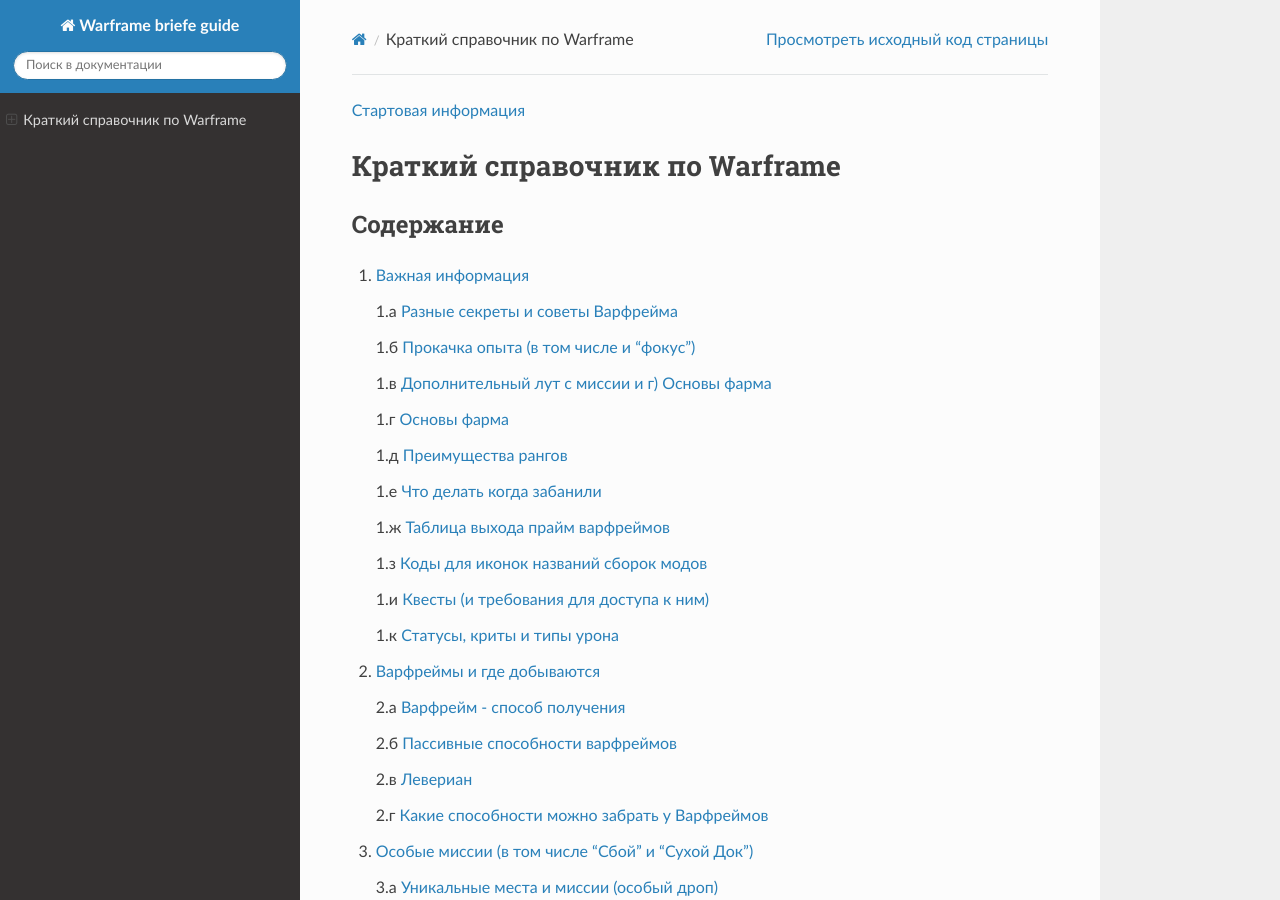
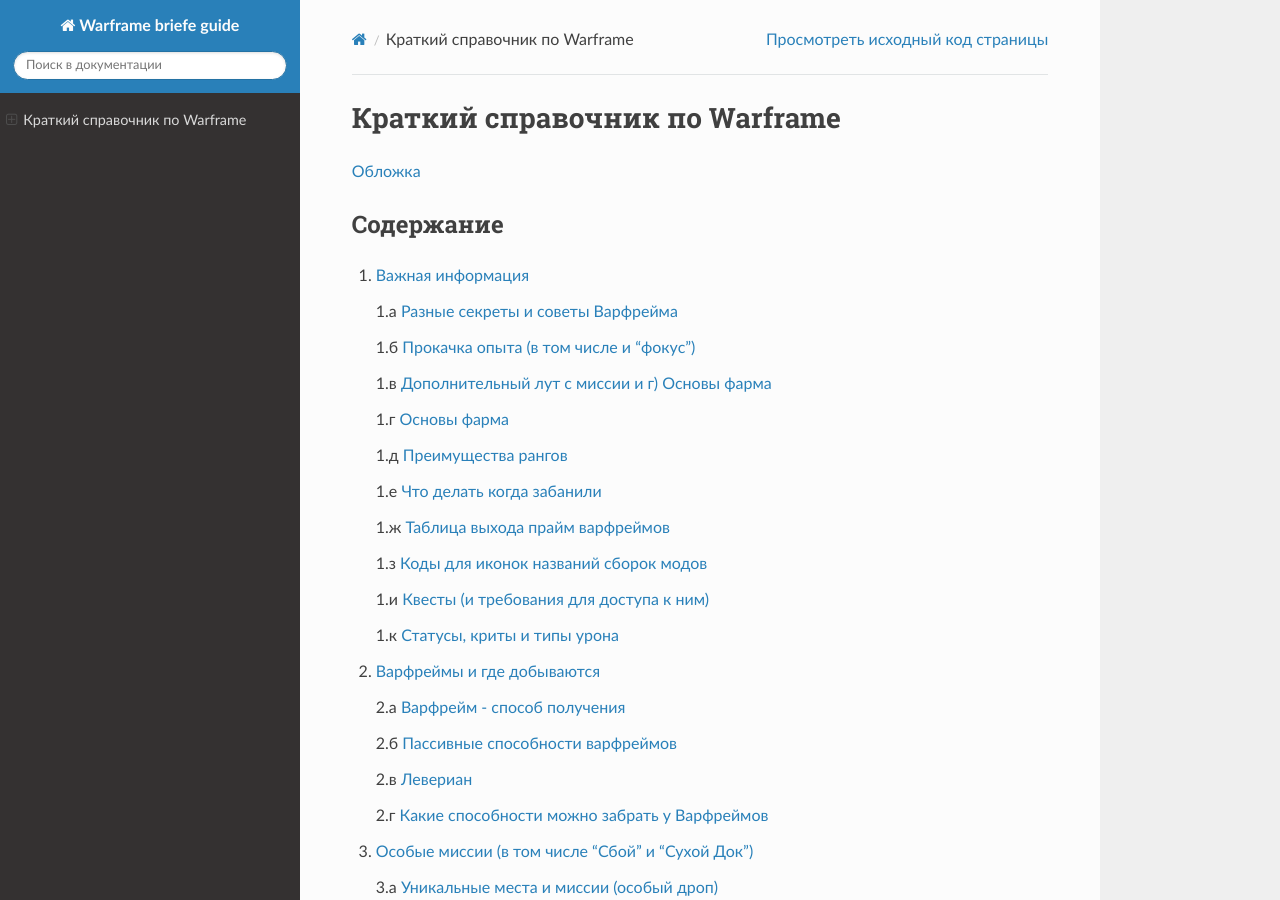
Before and after one commit to crackedmind/warframe-brief-guide, a Sphinx documentation site: the page built from source/index.md, in a window 1280 px wide and 900 px high. Built offline with Sphinx 7.4.7 and the Read the Docs theme 2.0.0, drawn with Linux system fonts in a browser that asks for light colours.

```diff
--- a/source/index.md
+++ b/source/index.md
@@ -1,7 +1,6 @@
-[Стартовая информация](index_1.md)
+# Краткий справочник по Warframe
 
-
-# Краткий справочник по Warframe
+[Обложка](index_1.md)
 
 ## Содержание
 
```
